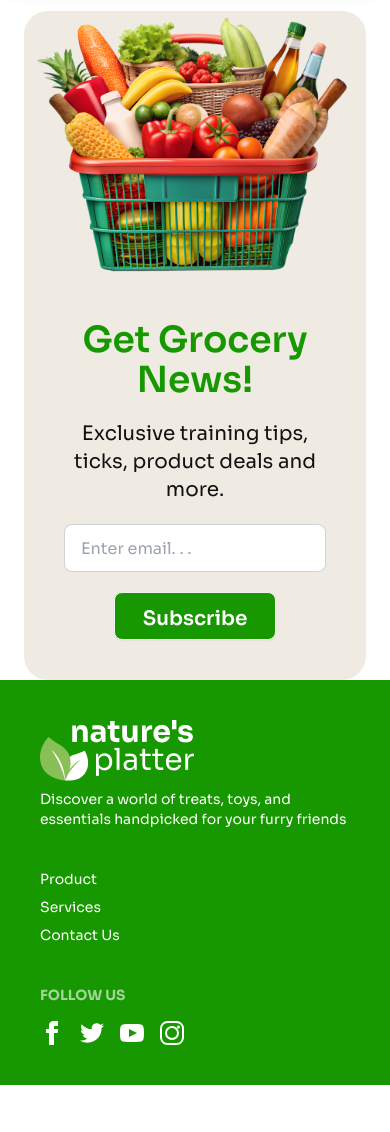
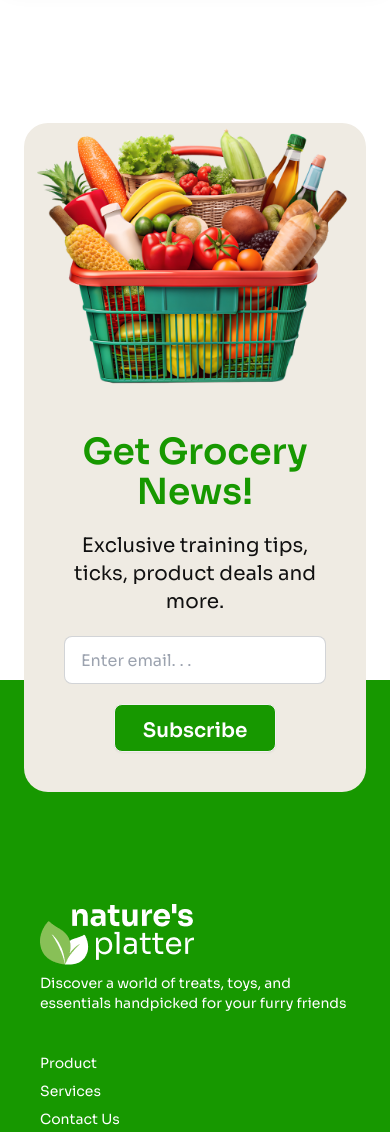
Before and after one commit to julkarnine3/assignment-3, a plain HTML site: page index.html in a window 390 px wide. Shown: the part 4380-5512 px from the top of the page. Before the commit the page ends 5465 px from the top, so only its background shows below. Drawn offline with nearby package versions, Linux system fonts and the light colour scheme.

Commit message:
Added footer responsive

```diff
--- a/index.html
+++ b/index.html
@@ -413,7 +413,7 @@
       </section>
       <!-- Get grocery news start -->
       <section class=" lg:h-1/4 lg:mt-0">
-        <div class="lg:flex  bg-secondary_bg rounded-3xl lg:max-w-6xl lg:max-h-[500px] mx-auto lg:py-20 mr-6 ml-6 lg:mr-auto lg:ml-auto relative lg:top-40">
+        <div class="lg:flex  bg-secondary_bg rounded-3xl lg:max-w-6xl lg:max-h-[500px] mx-auto lg:py-20 mr-6 ml-6 lg:mr-auto lg:ml-auto relative lg:top-40 top-28">
           <div class="mx-auto">
             <img src="./c2-assets/vegetable-busket.png" alt="">
           </div>
@@ -429,7 +429,7 @@
     </main>
     <!-- Footer start -->
 
-      <footer class="w-full h-5/6 footer  bg-primary_green p-10 lg:pt-72 lg:pb-20">
+      <footer class="w-full h-5/6 footer  bg-primary_green p-10 pt-56 lg:pt-72 lg:pb-20">
        <div>
         <img src="./c2-assets/logo-footer.png" alt="">
         <p class="text-white">Discover a world of treats, toys, and <br> essentials handpicked for your furry friends</p>
```
